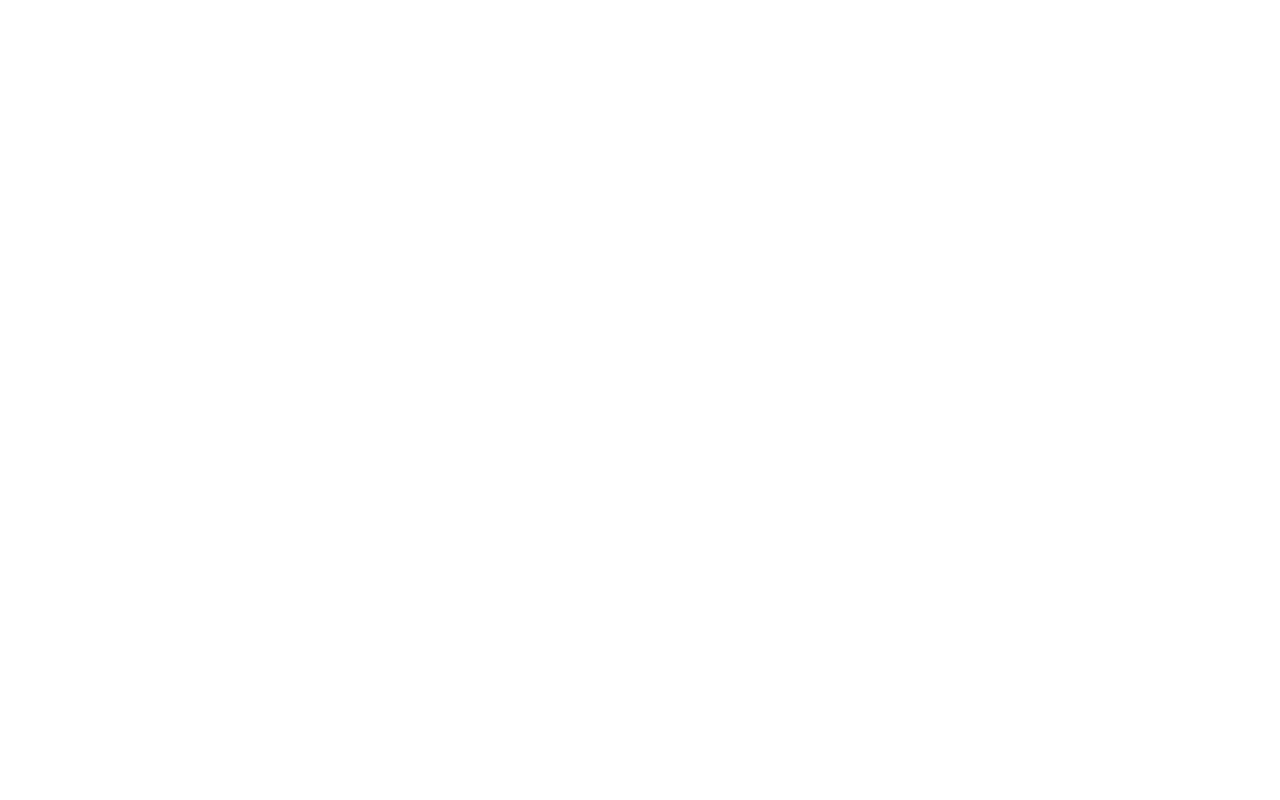
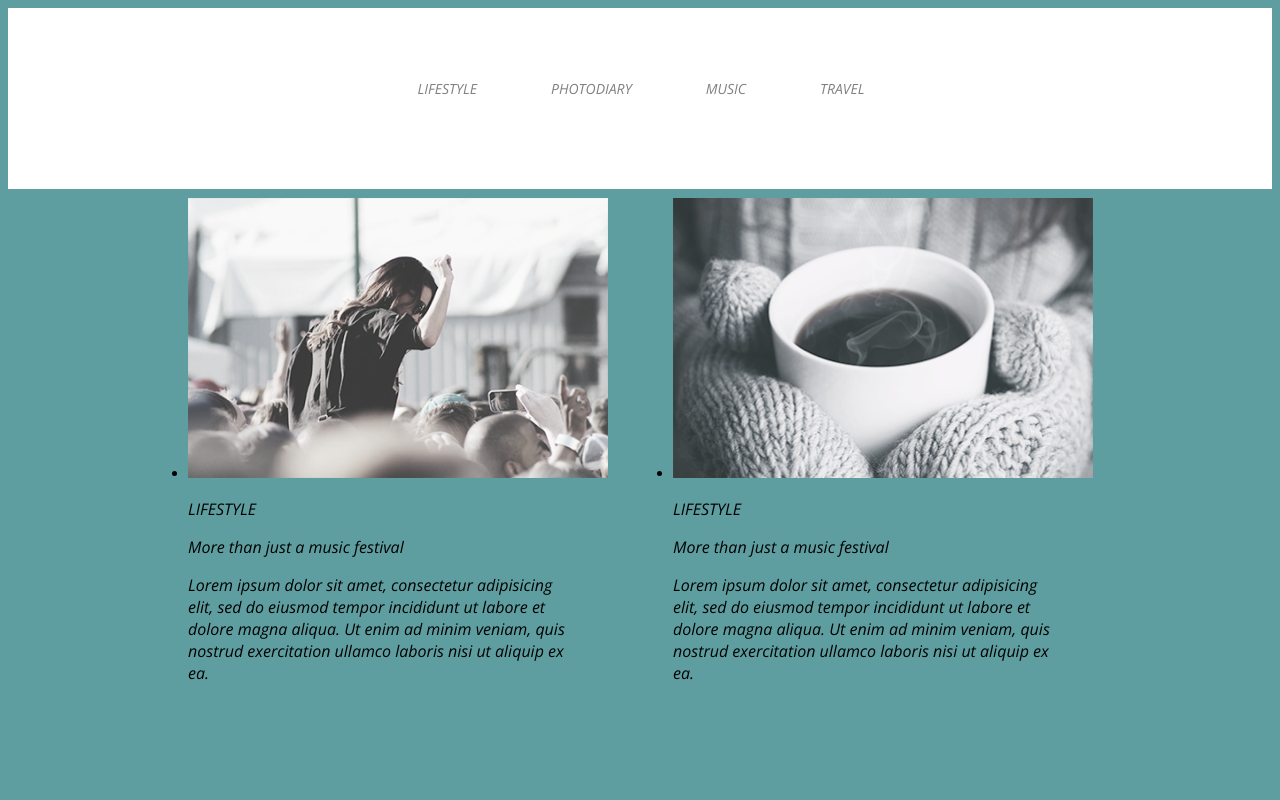
Before and after one commit to IvanShchupko/photografy, a plain HTML site: page index.html in a window 1280 px wide. Shown: the top 800 px of the page. Drawn offline with nearby package versions, Linux system fonts and the light colour scheme.

Commit message:
new2
new2

```diff
--- a/index.html
+++ b/index.html
@@ -4,10 +4,70 @@
     <meta charset="UTF-8">
     <meta http-equiv="X-UA-Compatible" content="IE=edge">
     <meta name="viewport" content="width=device-width, initial-scale=1.0">
-    <title>Lesson 10</title>
+    <title>Lesson 9</title>
     <link rel="stylesheet" href="./style.css">
+    <link rel="preconnect" href="https://fonts.googleapis.com">
+<link rel="preconnect" href="https://fonts.gstatic.com" crossorigin>
+<link href="https://fonts.googleapis.com/css2?family=Crimson+Text:ital@1&family=Noto+Serif:ital@1&family=Open+Sans:ital,wght@1,300&display=swap" rel="stylesheet">
 </head>
 <body>
-
+    <header class="header">
+        <ul class="header-nav">
+            <li class="header-nav-itemActive">LIFESTYLE</li>
+            <li class="header-nav-item">PHOTODIARY</li>
+            <li class="header-nav-item">MUSIC</li>
+            <li class="header-nav-item">TRAVEL</li>
+        </ul>
+    </header>
+    <main class="main">
+        <div class="main-box1">
+            <ul class="main-card">
+                <li>
+                    <img class="card-photo" src="./photo/1 1.png" alt="error">
+                    <div class="card-text">
+                        <p class="card-text1">LIFESTYLE</p>
+                        <p class="card-text2">More than just a music festival</p>
+                        <p class="card-text3">Lorem ipsum dolor sit amet, consectetur adipisicing elit, sed do eiusmod tempor incididunt ut labore et dolore magna aliqua. Ut enim ad minim veniam, quis nostrud exercitation ullamco laboris nisi ut aliquip ex ea.</p>
+                    </div>
+                </li>
+            </ul>
+        </div>
+        <div class="main-box2">
+            <ul class="main-card">
+                <li>
+                    <img class="card-photo" src="./photo/2 1.png" alt="error">
+                    <div class="card-text">
+                        <p class="card-text1">LIFESTYLE</p>
+                        <p class="card-text2">More than just a music festival</p>
+                        <p class="card-text3">Lorem ipsum dolor sit amet, consectetur adipisicing elit, sed do eiusmod tempor incididunt ut labore et dolore magna aliqua. Ut enim ad minim veniam, quis nostrud exercitation ullamco laboris nisi ut aliquip ex ea.</p>
+                    </div>
+                </li>
+            </ul>
+        </div>
+        <div class="main-box3">
+            <ul class="main-card">
+                <li>
+                    <img class="card-photo" src="./photo/3 1.png" alt="error">
+                    <div class="card-text">
+                        <p class="card-text1">LIFESTYLE</p>
+                        <p class="card-text2">More than just a music festival</p>
+                        <p class="card-text3">Lorem ipsum dolor sit amet, consectetur adipisicing elit, sed do eiusmod tempor incididunt ut labore et dolore magna aliqua. Ut enim ad minim veniam, quis nostrud exercitation ullamco laboris nisi ut aliquip ex ea.</p>
+                    </div>
+                </li>
+            </ul>
+        </div>
+        <div class="main-box4">
+            <ul class="main-card">
+                <li>
+                    <img class="card-photo" src="./photo/4 1.png" alt="error">
+                    <div class="card-text">
+                        <p class="card-text1">LIFESTYLE</p>
+                        <p class="card-text2">More than just a music festival</p>
+                        <p class="card-text3">Lorem ipsum dolor sit amet, consectetur adipisicing elit, sed do eiusmod tempor incididunt ut labore et dolore magna aliqua. Ut enim ad minim veniam, quis nostrud exercitation ullamco laboris nisi ut aliquip ex ea.</p>
+                    </div>
+                </li>
+            </ul>
+        </div>
+    </main>
 </body>
 </html>
--- a/style.css
+++ b/style.css
@@ -0,0 +1,61 @@
+body{
+    background-color:cadetblue;
+}
+.header {
+    background-color: #fff;
+}
+.header-nav {
+    width: 555px;
+    margin: 0 auto;
+}
+.header-nav-item {
+    Display:inline-block;
+    margin: 71px 35px 91px 35px;
+    font-weight: 400;
+    font-size: 14px;
+    color: grey;
+    font-family: 'Open Sans', sans-serif;
+}
+.header-nav-itemActive{
+    Display:inline-block;
+    margin: 71px 35px 91px 35px;
+    font-weight: 400;
+    font-size: 14px;
+    color: grey;
+    font-family: 'Open Sans', sans-serif;
+}
+.main {
+    background-color:black ;
+    margin: 0 auto;
+}
+.main-box1 {
+    position: absolute;
+    width: 420px;
+    height: 280px;
+    left: 148px;
+    top: 182px;
+}
+.main-box2 {
+    position: absolute;
+    width: 420px;
+    height: 280px;
+    left: 633px;
+    top: 182px;
+}
+.main-box3 {
+    position: absolute;
+    width: 420px;
+    height: 280px;
+    left: 147px;
+    top: 858px;
+}
+.main-box4 {
+    position: absolute;
+    width: 420px;
+    height: 280px;
+    left: 633px;
+    top: 858px;
+}
+.card-text {
+    font-family: 'Open Sans', sans-serif;
+}
```
Also changed, not shown: photo/1 1.png (added), photo/2 1.png (added), photo/3 1.png (added), photo/4 1.png (added), photo/image.css16.03.png (added), photo/image.html16.03.png (added), photo/image.website16.03.png (added).
